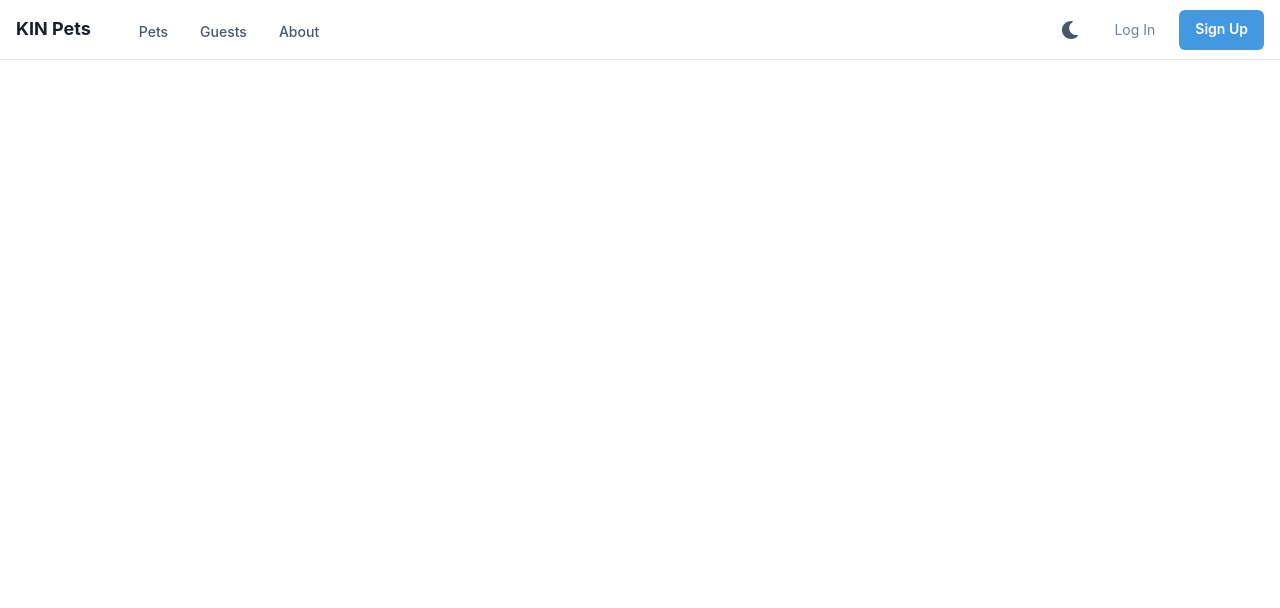
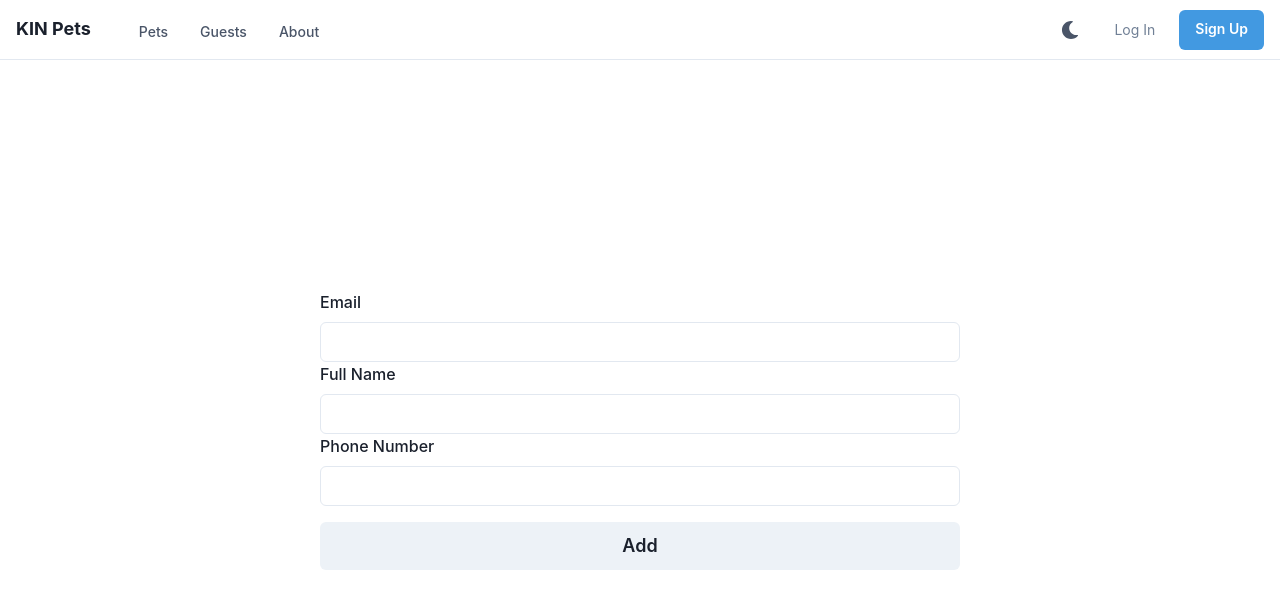
Before and after one commit to tamarayustian/psychic-cat, a React (Create React App) app in the folder ui/: page /guest/form in a window 1280 px wide. Shown: the top 608 px of the page. Built offline with nearby package versions, Linux system fonts and the light colour scheme.

Commit message:
add guest form

```diff
--- a/ui/src/components/MainContainer.js
+++ b/ui/src/components/MainContainer.js
@@ -5,6 +5,7 @@ import SignUpContainer from "./auth/SignUpContainer";
 import LoginContainer from "./auth/LoginContainer";
 import PetContainer from "./pet/PetContainer";
 import PetForm from "./pet/PetForm";
+import GuestForm from "./guest/GuestForm";
 
 const MainContainer = () => {
   return (
@@ -12,10 +13,11 @@ const MainContainer = () => {
       <BrowserRouter>
         <Routes>
           <Route exact path="/" element={<PetContainer />} />
-          <Route exact path="/view" element={<PetContainer />} />
           <Route exact path="/signup" element={<SignUpContainer />} />
           <Route exact path="/login" element={<LoginContainer />} />
-          <Route exact path="/form" element={<PetForm />} />
+          <Route exact path="/pet/view" element={<PetContainer />} />
+          <Route exact path="/pet/form" element={<PetForm />} />
+          <Route exact path="/guest/form" element={<GuestForm />} />
         </Routes>
       </BrowserRouter>
     </chakra.main>
--- /dev/null
+++ b/ui/src/components/guest/GuestForm.js
@@ -0,0 +1,72 @@
+import {
+  Flex,
+  FormControl,
+  FormLabel,
+  useToast,
+  Input,
+  Stack,
+  Button,
+} from "@chakra-ui/react";
+import { useState } from "react";
+import axios from "axios";
+
+export default function GuestForm(props) {
+  const toast = useToast();
+
+  const [email, setEmail] = useState("");
+  const [fullName, setFullName] = useState("");
+  const [phoneNumber, setPhoneNumber] = useState("");
+
+  const onCreate = async (e) => {
+    const payload = {
+      email,
+      fullName,
+      phoneNumber,
+    };
+    const res = await axios.post("/api/user/create", payload);
+    console.log(res);
+    console.log(res.status);
+    if (res.status === "200") {
+      toast({
+        title: "Guest added.",
+        status: "success",
+        duration: 9000,
+        isClosable: true,
+      });
+    } else {
+      toast({
+        title: "Try again!",
+        description: "Something went wrong.",
+        status: "error",
+        duration: 9000,
+        isClosable: true,
+      });
+    }
+  };
+
+  return (
+    <Flex align={"center"} justify={"center"}>
+      <Stack spacing={4} w="80vh">
+        <form onSubmit={onCreate}>
+          <FormControl id="email">
+            <FormLabel>Email</FormLabel>
+            <Input onChange={(e) => setEmail(e.target.value)} />
+          </FormControl>
+          <FormControl id="fullName">
+            <FormLabel>Full Name</FormLabel>
+            <Input onChange={(e) => setFullName(e.target.value)} />
+          </FormControl>
+          <FormControl id="phoneNumber">
+            <FormLabel>Phone Number</FormLabel>
+            <Input onChange={(e) => setPhoneNumber(e.target.value)} />
+          </FormControl>
+          <Stack spacing={10} pt={4}>
+            <Button loadingText="Adding" size="lg" type="submit">
+              Add
+            </Button>
+          </Stack>
+        </form>
+      </Stack>
+    </Flex>
+  );
+}
--- a/ui/src/components/navigation/NavItems.js
+++ b/ui/src/components/navigation/NavItems.js
@@ -5,12 +5,12 @@ export const NAV_ITEMS = [
       {
         label: "Search",
         subLabel: "Find your dream pet",
-        href: "/view",
+        href: "/pet/view",
       },
       {
         label: "Add",
         subLabel: "Add a pet to our collection",
-        href: "/form",
+        href: "/pet/form",
       },
     ],
   },
@@ -20,7 +20,7 @@ export const NAV_ITEMS = [
       {
         label: "Add",
         subLabel: "Add a guest to our collection",
-        href: "#",
+        href: "/guest/form",
       },
     ],
   },
--- a/ui/src/components/pet/PetForm.js
+++ b/ui/src/components/pet/PetForm.js
@@ -7,7 +7,6 @@ import {
   Button,
   Select,
   useToast,
-  NumberInputField,
 } from "@chakra-ui/react";
 import { useState } from "react";
 import axios from "axios";
@@ -98,7 +97,7 @@ export default function PetForm(props) {
           </FormControl>
           <FormControl id="weight">
             <FormLabel>Weight</FormLabel>
-            <NumberInputField onChange={(e) => setWeight(e.target.value)} />
+            <Input onChange={(e) => setWeight(e.target.value)} />
           </FormControl>
           <FormControl id="colour">
             <FormLabel>Colour</FormLabel>
```
